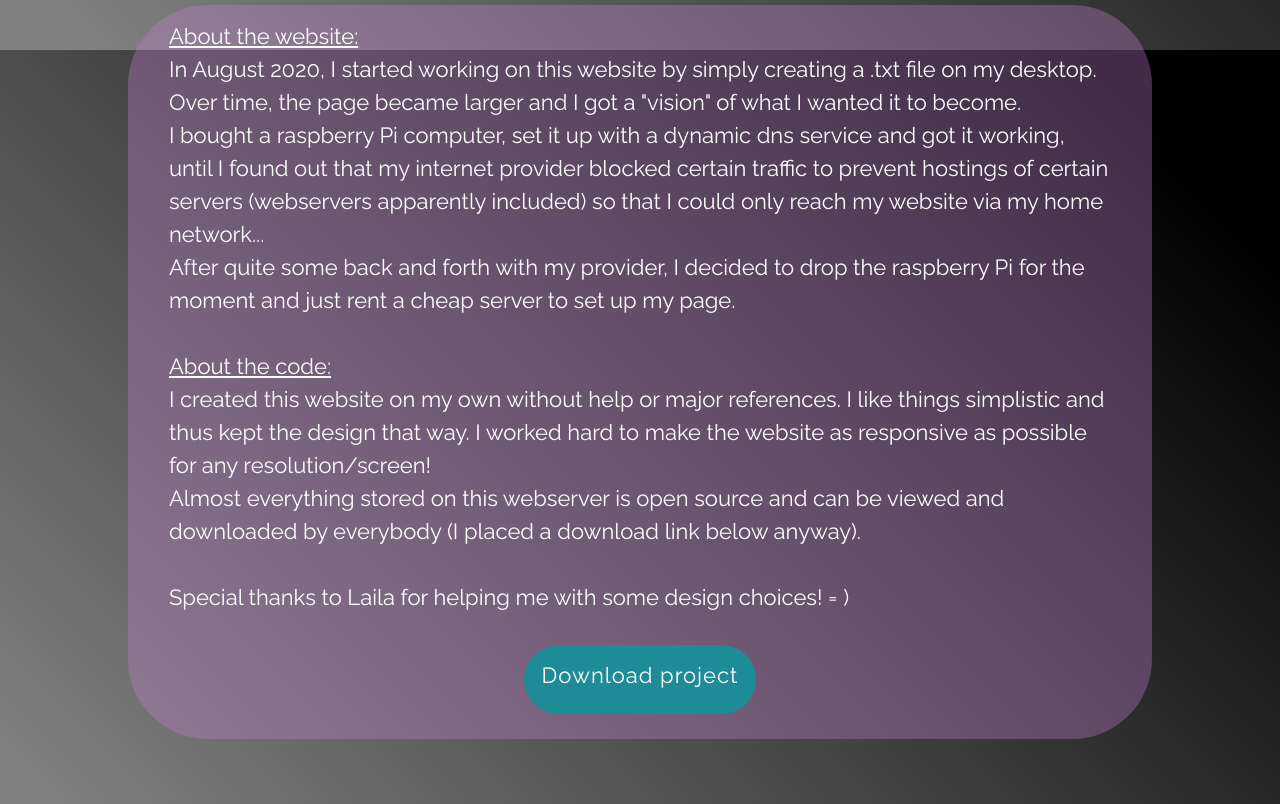
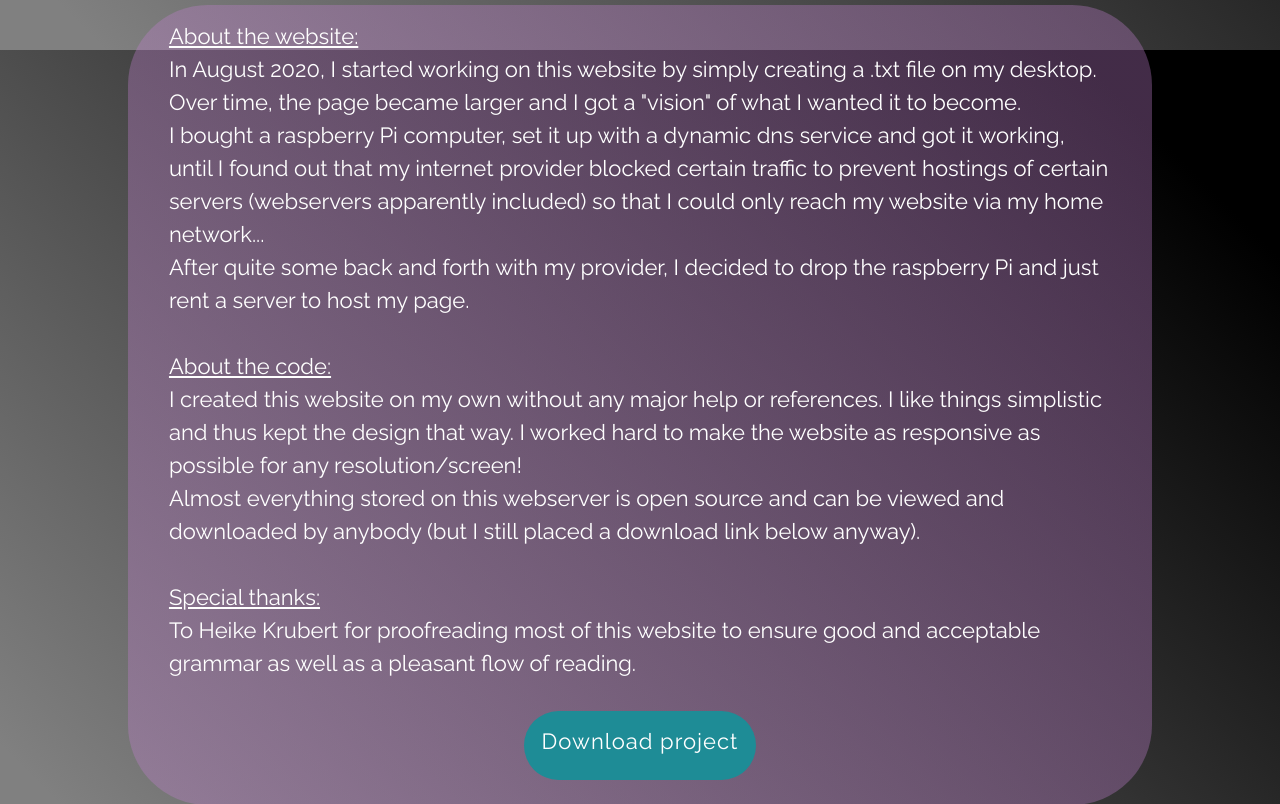
Before and after one commit to Sokkernr1/webPortfolio, a plain HTML site: page projectSites/Website/projectWebsite.html in a window 1280 px wide. Shown: the part 750-1554 px from the top of the page. Drawn offline with nearby package versions, Linux system fonts and the light colour scheme.

Commit message:
Updated projectWebsite.html text

```diff
--- a/projectSites/Website/projectWebsite.html
+++ b/projectSites/Website/projectWebsite.html
@@ -92,14 +92,15 @@
 				I bought a raspberry Pi computer, set it up with a dynamic dns service and got it working,
 				until I found out that my internet provider blocked certain traffic to prevent hostings of certain servers (webservers apparently included)
 				so that I could only reach my website via my home network...<br>
-				After quite some back and forth with my provider, I decided to drop the raspberry Pi for the moment and just rent a cheap server to set up my page.
+				After quite some back and forth with my provider, I decided to drop the raspberry Pi and just rent a server to host my page.
 				<br><br>
 				<u>About the code:</u><br>
-				I created this website on my own without help or major references. I like things simplistic and thus kept the design that way.
+				I created this website on my own without any major help or references. I like things simplistic and thus kept the design that way.
 				I worked hard to make the website as responsive as possible for any resolution/screen!<br>
-				Almost everything stored on this webserver is open source and can be viewed and downloaded by everybody (I placed a download link below anyway).
+				Almost everything stored on this webserver is open source and can be viewed and downloaded by anybody (but I still placed a download link below anyway).
 				<br><br>
-				Special thanks to Laila for helping me with some design choices! = )
+				<u>Special thanks:</u><br>
+				To Heike Krubert for proofreading most of this website to ensure good and acceptable grammar as well as a pleasant flow of reading.
 			</p>
 			<div class="buttons">
 				<a href="files/portfolio_Web.zip" download="files/portfolio_Web.zip" target="_blank"><p>Download project</p></a>
```
Also changed, not shown: 1 other file.
